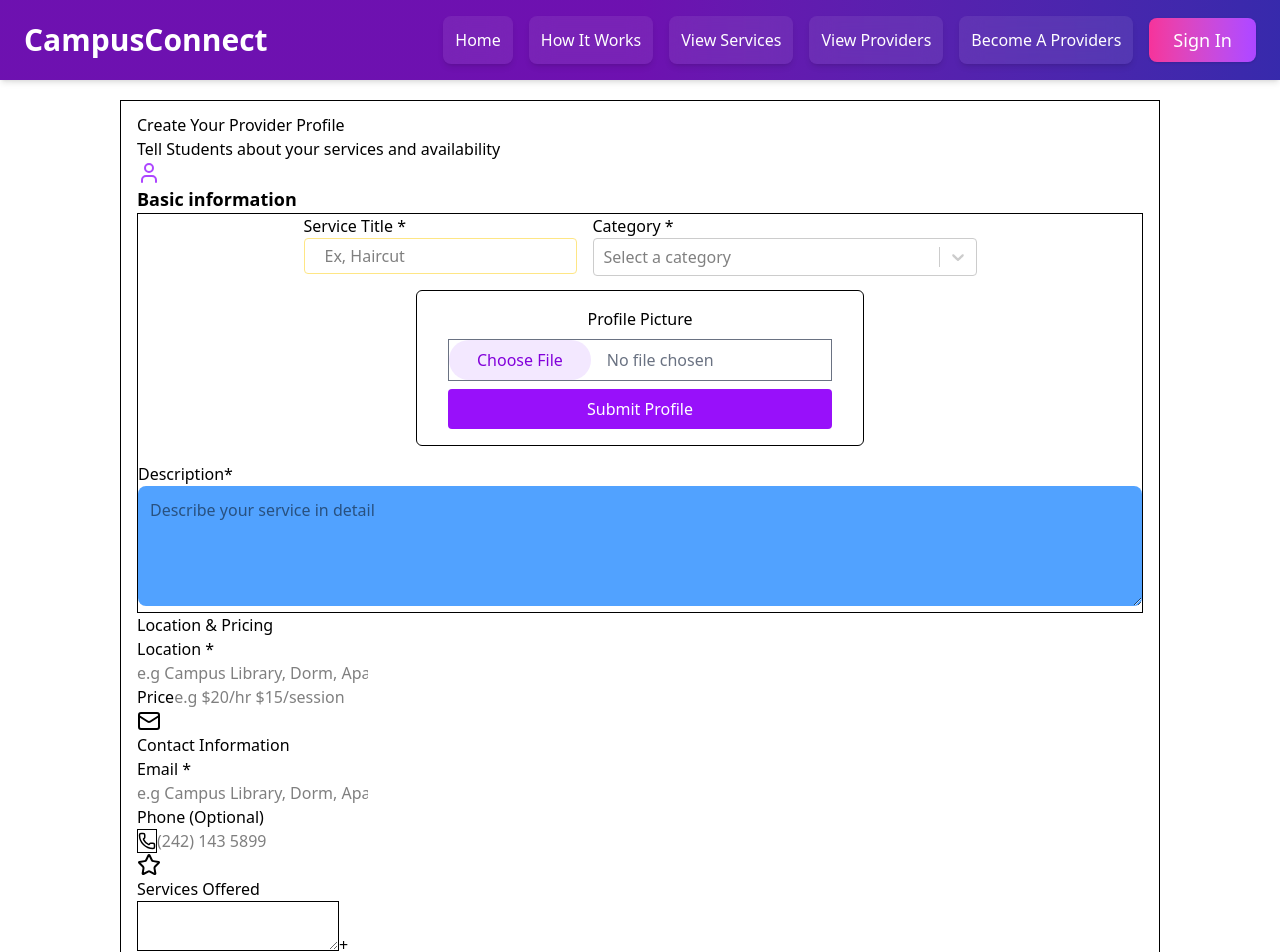
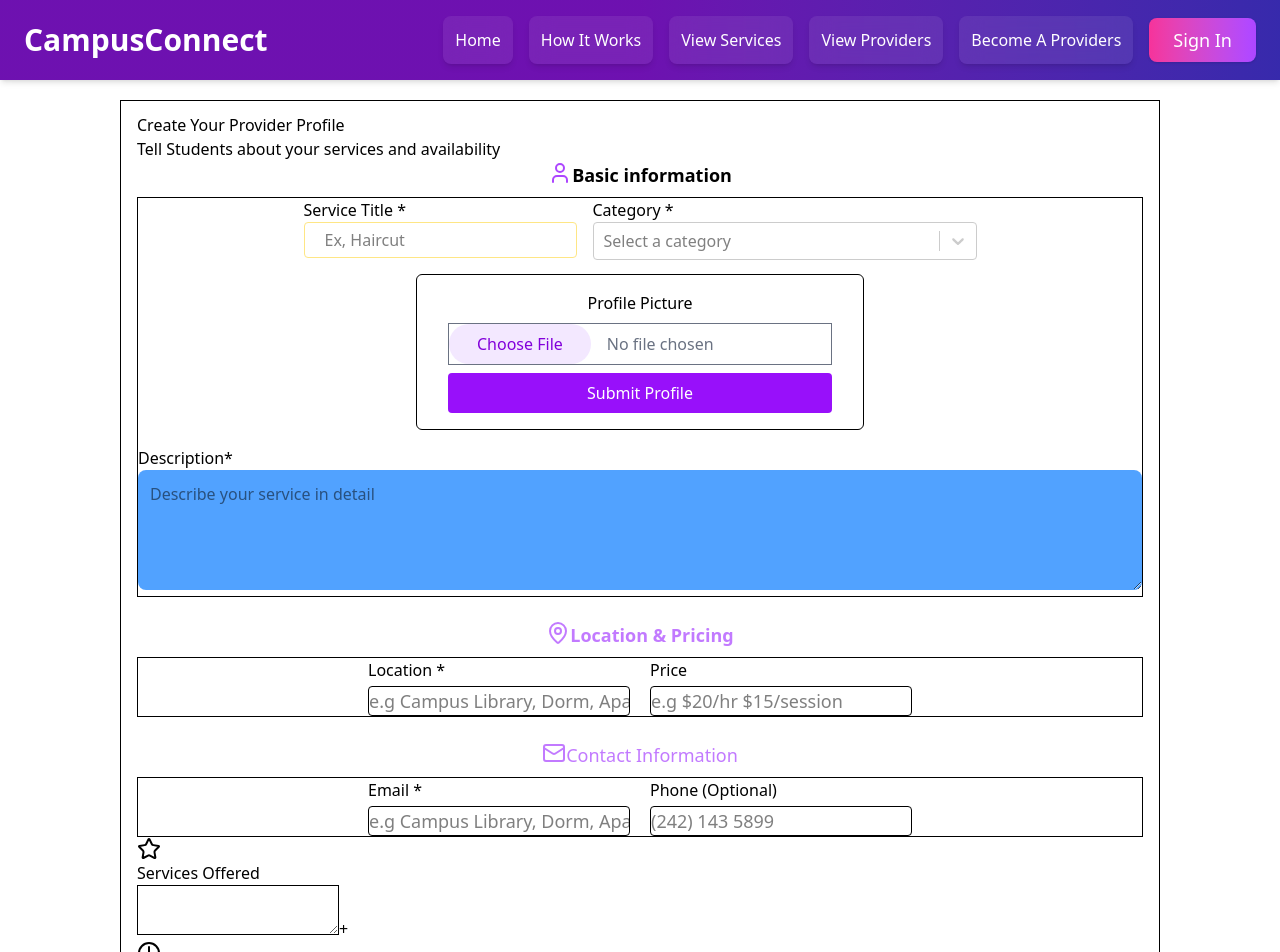
Before and after one commit to Chinomso-Augustine/Chino-Work, a React (Vite) app in the folder Projects/campusconnect/: page /ProvidersForm in a window 1280 px wide. Shown: the top 952 px of the page. Built offline with nearby package versions, Linux system fonts and the light colour scheme.

Commit message:
Few Changes

```diff
--- a/Projects/campusconnect/src/components/Providers/ProvidersForm.jsx
+++ b/Projects/campusconnect/src/components/Providers/ProvidersForm.jsx
@@ -1,5 +1,5 @@
 import Select from 'react-select'
-import { User, Phone, Mail, Star, Clock, FileSliders } from "lucide-react";
+import { User, Mail, Star, Clock, MapPin } from "lucide-react";
 import { useState } from 'react';
 
 
@@ -57,7 +57,7 @@
 
             {/**form info */}
             <div>
-                <div className="">
+                <div className="flex justify-center mb-2">
                     <User className="text-purple-500 " />
                     <h2 className='text-lg font-semibold'> Basic information </h2>
                 </div>
@@ -106,35 +106,41 @@
                     </div>
 
                     {/**Location and pricing */}
-                    <div>
-                        <div>
-                            <h2> Location & Pricing</h2>
+                    <div className='flex mt-6 mb-2 text-lg text-purple-400 justify-center'>
+                        <MapPin />
+                        <h2 className='font-semibold '> Location & Pricing</h2>
+                    </div>
+
+                    <div className='w-full border flex gap-5 justify-center'>
+                        <div className=''>
                             <p>Location *</p>
-                            <input type='text' placeholder='e.g Campus Library, Dorm, Apartment'>
+                            <input type='text' placeholder='e.g Campus Library, Dorm, Apartment' className='border rounded-sm text-lg mt-1'>
                             </input>
                         </div>
-                        <div>
-                            <div className='flex'>
-                                <p>Price</p>
-                                <input type='text' placeholder='e.g $20/hr $15/session'></input>
-                            </div>
+                        <div className=''>
+                            <p>Price</p>
+                            <input type='text' placeholder='e.g $20/hr $15/session' className='border rounded-sm text-lg mt-1'></input>
+
                         </div>
                     </div>
 
                     {/**Contact */}
+                    <div className='flex mt-6 mb-2 text-lg text-purple-400 justify-center'>
+                        <Mail />
+                        <h2> Contact Information</h2>
+                    </div>
 
-                    <div>
-                        <div>
-                            <h2><Mail /> Contact Information</h2>
+                    <div className='w-full border flex gap-5 justify-center'>
+                        <div className=''>
                             <p>Email *</p>
-                            <input type='text' placeholder='e.g Campus Library, Dorm, Apartment'>
+                            <input type='text' placeholder='e.g Campus Library, Dorm, Apartment' className='border rounded-sm text-lg mt-1'>
                             </input>
                         </div>
-                        <div>
+
+                        <div className=''>
                             <p>Phone (Optional)</p>
                             <div className='flex'>
-                                <Phone className='w-5 border' />
-                                <input type='tel' placeholder='(242) 143 5899'></input>
+                                <input type='tel' placeholder='(242) 143 5899' className='border rounded-sm text-lg mt-1'></input>
                             </div>
                         </div>
                     </div>
@@ -152,12 +158,12 @@
 
                         {/**For displaying selected days */}
                         <div className='flex gap-4'>
-                        <label>You Selected: </label>
-                        {checklist.map((myDays, index) =>{
-                            return(
-                                <p className=''> {myDays} </p>
-                            )
-                        })}
+                            <label>You Selected: </label>
+                            {checklist.map((myDays, index) => {
+                                return (
+                                    <p className=''> {myDays} </p>
+                                )
+                            })}
                         </div>
                         {days.map((day) => (
                             <div key={day}>
```
